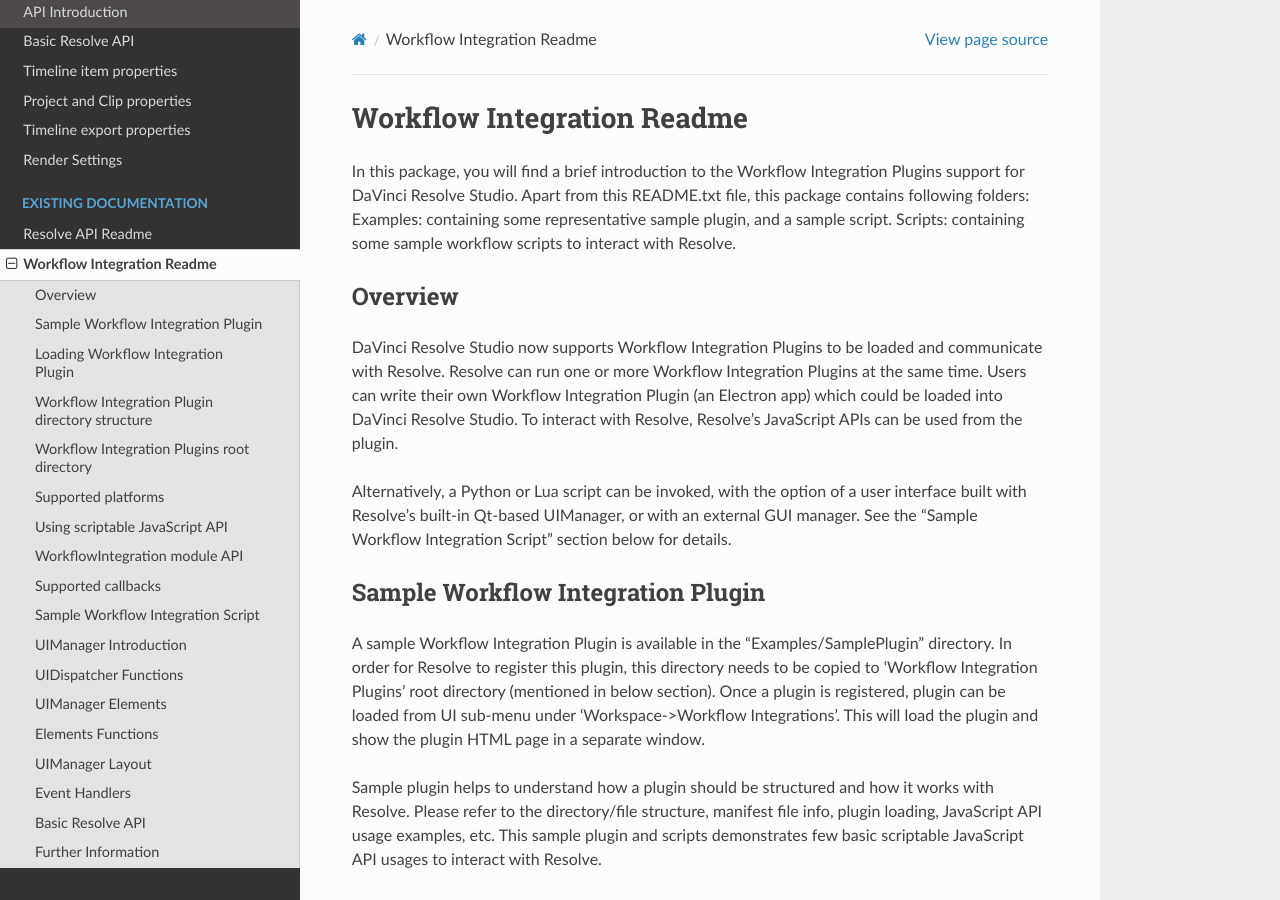
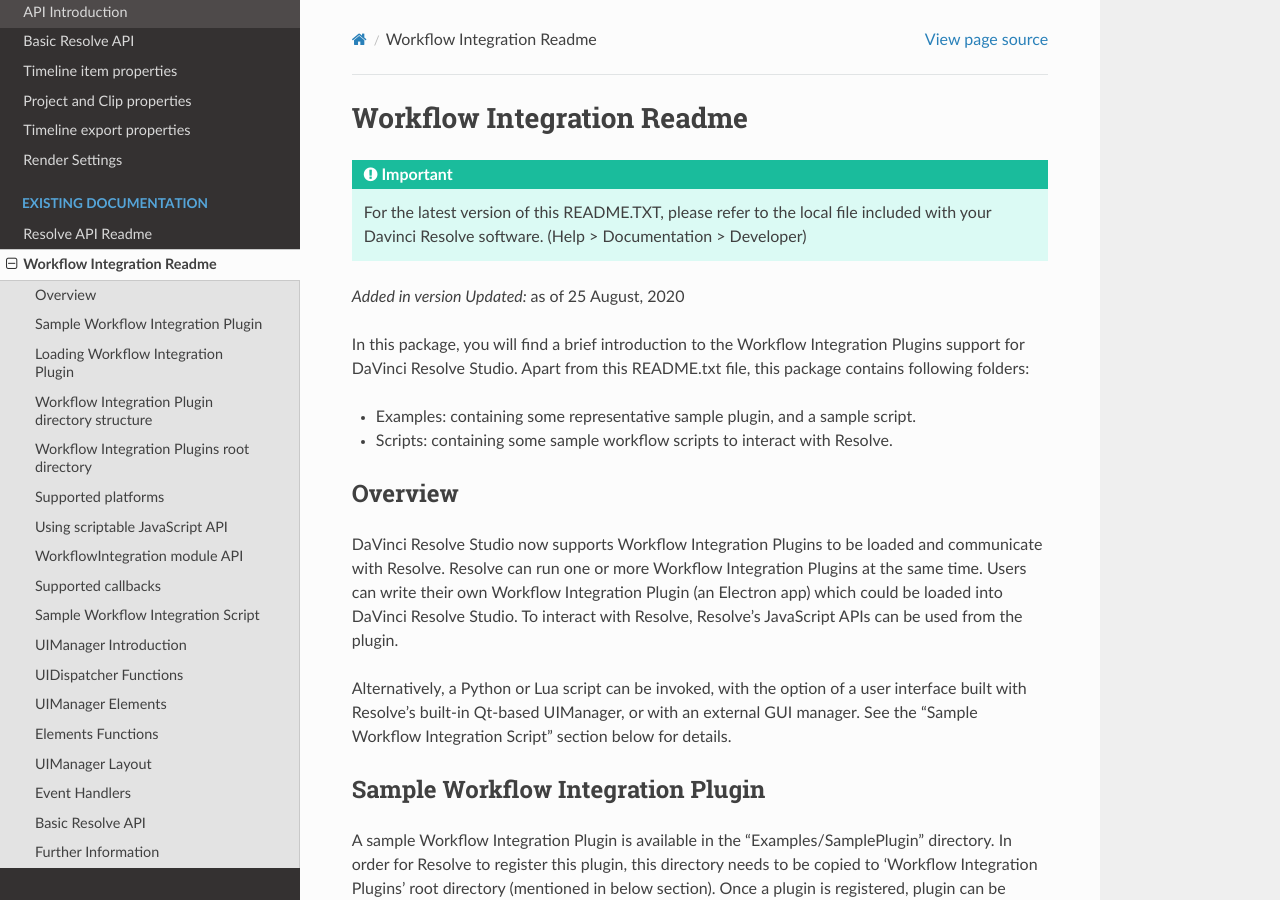
Before and after one commit to b3n0y/ResolveDevDoc, a Sphinx documentation site: the page built from docs/source/readme_workflow.rst, in a window 1280 px wide and 900 px high. Built offline with Sphinx 7.4.7 and the Read the Docs theme 2.0.0, drawn with Linux system fonts in a browser that asks for light colours; pages that are not in the unit, such as notebooks, are missing from menus.

Commit message:
some adjust

```diff
--- a/docs/source/index.rst
+++ b/docs/source/index.rst
@@ -17,7 +17,7 @@
    **Use at your own risk** Some errors might be present. This documentation project is still in developement.
 
 
-Some of those scripts were made with the help of the `SteakUnderWater WSL community <https://www.steakunderwater.com/wesuckless/>`_
+Some of those samples were created with the help of the `SteakUnderWater WSL community <https://www.steakunderwater.com/wesuckless/>`_
 
 
 .. note::
--- a/docs/source/readme_workflow.rst
+++ b/docs/source/readme_workflow.rst
@@ -3,11 +3,20 @@
 
 .. _readme_workflow:
 
-.. versionadded::Updated as of 25 August, 2020
+..  important::
 
-In this package, you will find a brief introduction to the Workflow Integration Plugins support for DaVinci Resolve Studio. Apart from this README.txt file, this package contains following folders:
-Examples: containing some representative sample plugin, and a sample script.
-Scripts: containing some sample workflow scripts to interact with Resolve.
+    For the latest version of this README.TXT, please refer to the local file included with your Davinci Resolve software.  (Help > Documentation > Developer)
+
+
+..  versionadded:: Updated as of 25 August, 2020
+
+
+In this package, you will find a brief introduction to the Workflow Integration Plugins support for DaVinci Resolve Studio.
+Apart from this README.txt file, this package contains following folders:
+
+* Examples: containing some representative sample plugin, and a sample script.
+* Scripts: containing some sample workflow scripts to interact with Resolve.
+
 
 
 Overview
```
Also changed, not shown: docs/source/UI_elements_attrb.rst (+27 -8 lines), docs/source/readme_resolveapi.rst (+8 -0 lines).
